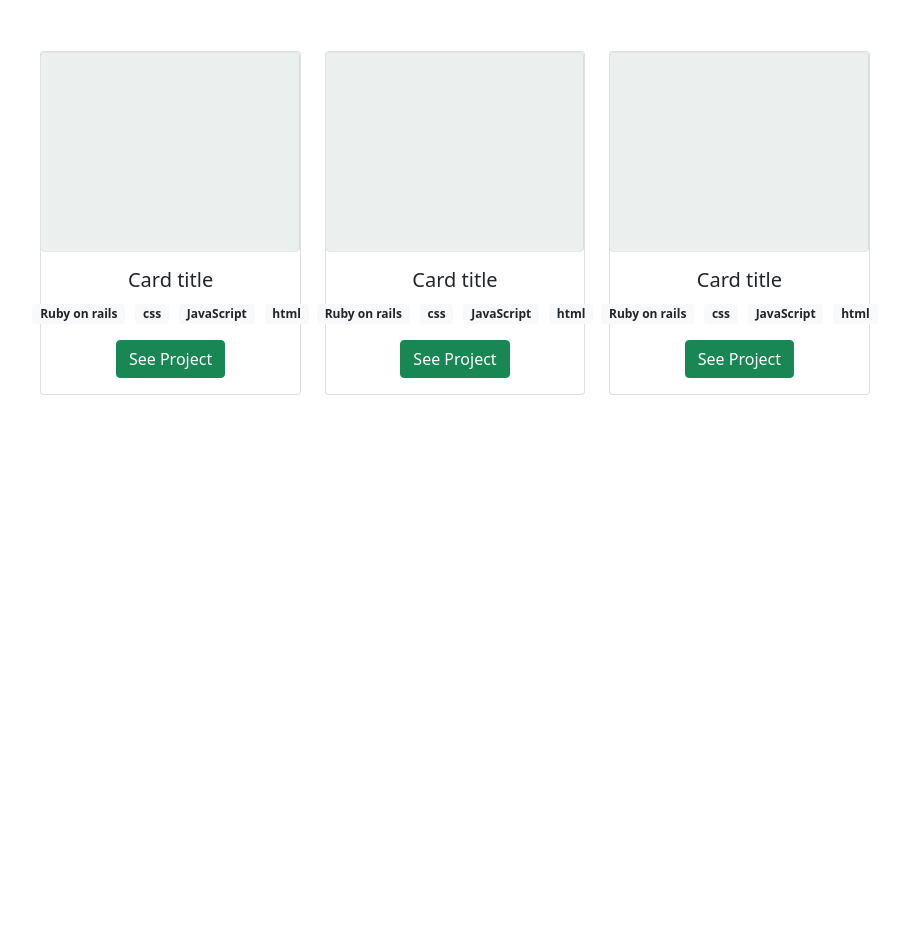
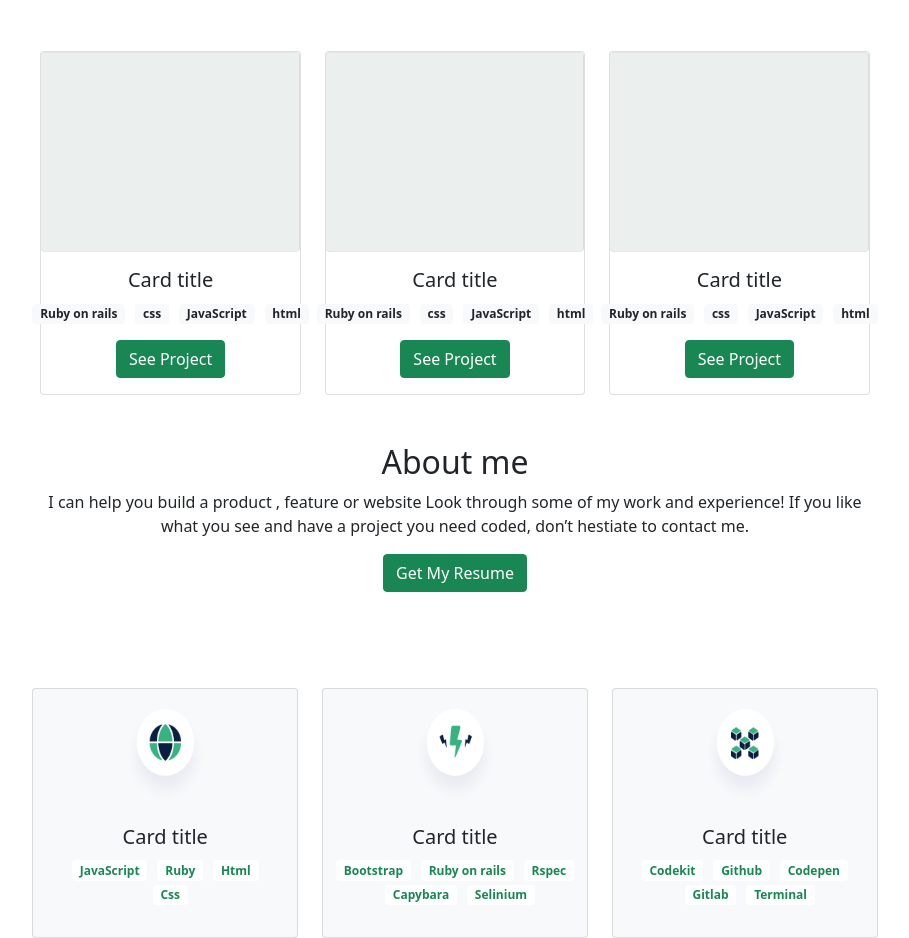
Before and after one commit to L2oukmane/Portfolio-With-CSS-Framework, a website: page index.html in a window 1280 px wide. Shown: the part 1478-2416 px from the top of the page, without its empty margins (185-1094 px from the left). Before the commit the page ends 1873 px from the top, so only its background shows below. Drawn offline with nearby package versions, Linux system fonts and the light colour scheme.

Commit message:
Add about section

```diff
--- a/index.html
+++ b/index.html
@@ -164,6 +164,98 @@
             <div class="col-sm-2">
             </div>
           </div>
+
+          <div class="row mt-5">
+            <div class="col-sm-2">
+            </div>
+            <div class="col-sm-8">
+                <h2 class="text-center">About me</h2>
+                <p class="text-center"> I can help you build a product , feature or website Look through some of my work and experience! If you like what you see and have a project you need coded,
+                    don’t hestiate to contact me.
+                </p>
+                <div class="text-center">
+                    <a href="#" class="btn btn-success">Get My Resume</a>
+                </div>
+              <div class="row mt-5">
+                <div class="col-sm-4 d-flex justify-content-center mt-5">
+                  <div class="card bg-light about_img" style="width: 18rem;">
+                    <img src="src/languageicon.png" class="card-img-top" alt="Project image placeholder">
+                    <div class="card-body">
+                      <h5 class="card-title text-center">Card title</h5>
+                      <ul class="list-unstyled">
+                        <li>
+                          <ul class="d-flex list-unstyled justify-content-center">
+                              <li><span class="badge bg-white text-success">JavaScript</span></li>
+                              <li class="custom_ml_1"><span class="badge bg-white text-success">Ruby</span></li>
+                              <li class="custom_ml_1"><span class="badge bg-white text-success">Html</span></li>
+                          </ul>
+                        </li>
+                        <li>
+                          <ul class="d-flex list-unstyled justify-content-center">
+                              <li class="custom_ml_1"><span class="badge bg-white text-success">Css</span></li>
+                          </ul>
+                        </li>
+                    </ul>
+                    </div>
+                  </div>
+                </div>
+                <div class="col-sm-4 d-flex justify-content-center mt-5">
+                  <div class="card bg-light about_img" style="width: 18rem;">
+                    <img src="src/frameworkicon.png" class="card-img-top" alt="Project image placeholder">
+                    <div class="card-body">
+                      <h5 class="card-title text-center">Card title</h5>
+                      <ul class="list-unstyled">
+                          <li>
+                            <ul class="d-flex list-unstyled justify-content-center">
+                                <li><span class="badge bg-white text-success">Bootstrap</span></li>
+                                <li class="custom_ml_1"><span class="badge bg-white text-success">Ruby on rails</span></li>
+                                <li class="custom_ml_1"><span class="badge bg-white text-success">Rspec</span></li>
+                            </ul>
+                          </li>
+                          <li>
+                            <ul class="d-flex list-unstyled justify-content-center">
+                                <li class="custom_ml_1"><span class="badge bg-white text-success">Capybara</span></li>
+                                <li class="custom_ml_1"><span class="badge bg-white text-success">Selinium</span></li>
+                            </ul>
+                          </li>
+                      </ul>
+                    </div>
+                  </div>
+                </div>
+                <div class="col-sm-4 d-flex justify-content-center mt-5">
+                  <div class="card bg-light about_img" style="width: 18rem;">
+                    <img src="src/skillicon.png" class="card-img-top" alt="Project image placeholder">
+                    <div class="card-body">
+                      <h5 class="card-title text-center">Card title</h5>
+                      <ul class="list-unstyled">
+                        <li>
+                          <ul class="d-flex list-unstyled justify-content-center">
+                              <li><span class="badge bg-white text-success">Codekit</span></li>
+                              <li class="custom_ml_1"><span class="badge bg-white text-success">Github</span></li>
+                              <li class="custom_ml_1"><span class="badge bg-white text-success">Codepen</span></li>
+                          </ul>
+                        </li>
+                        <li>
+                          <ul class="d-flex list-unstyled justify-content-center">
+                              <li class="custom_ml_1"><span class="badge bg-white text-success">Gitlab</span></li>
+                              <li class="custom_ml_1"><span class="badge bg-white text-success">Terminal</span></li>
+                          </ul>
+                        </li>
+                    </ul>
+                    </div>
+                  </div>
+                </div>
+              </div>
+                </div>
+               </div>
+              </div>
+            </div>
+            <div class="col-sm-2">
+            </div>
+          </div>
+
+
+          </div>
       </div>
   </body>
 </html>
--- a/style.css
+++ b/style.css
@@ -9,3 +9,7 @@
 .projects img {
   height: 200px;
 }
+
+.about_img img {
+	height: 120px !important;
+}
```
Also changed, not shown: src/frameworkicon.png (added), src/languageicon.png (added), src/skillicon.png (added).
